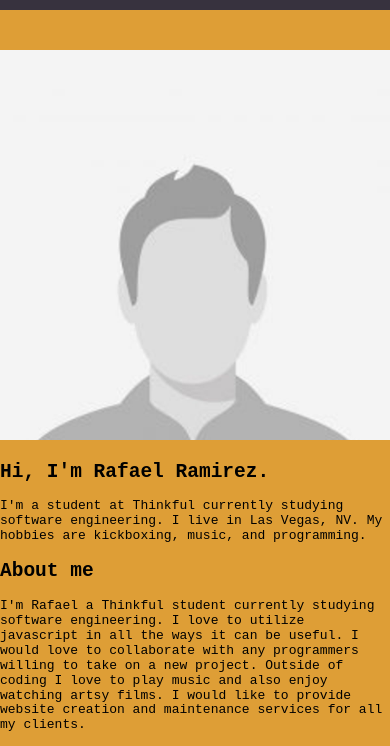
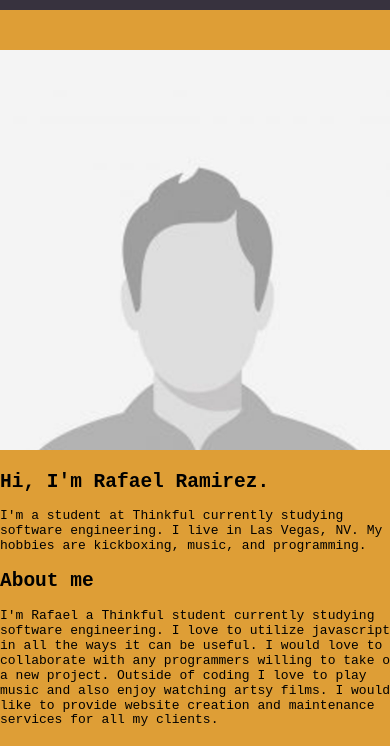
Before and after one commit to rafaelcode-dev/thinkful-portfolio, a plain HTML site: page index.html in a window 390 px wide. Shown: the part 95-841 px from the top of the page. Drawn offline with nearby package versions, Linux system fonts and the light colour scheme.

```diff
--- a/style.css
+++ b/style.css
@@ -3,7 +3,7 @@ body {
     margin: 0;
     font-family: monospace;
     background-color:#DE9E36 ;
-    margin-right: 0px;
+    margin-right: -10px;
 }
 
 img {
```
